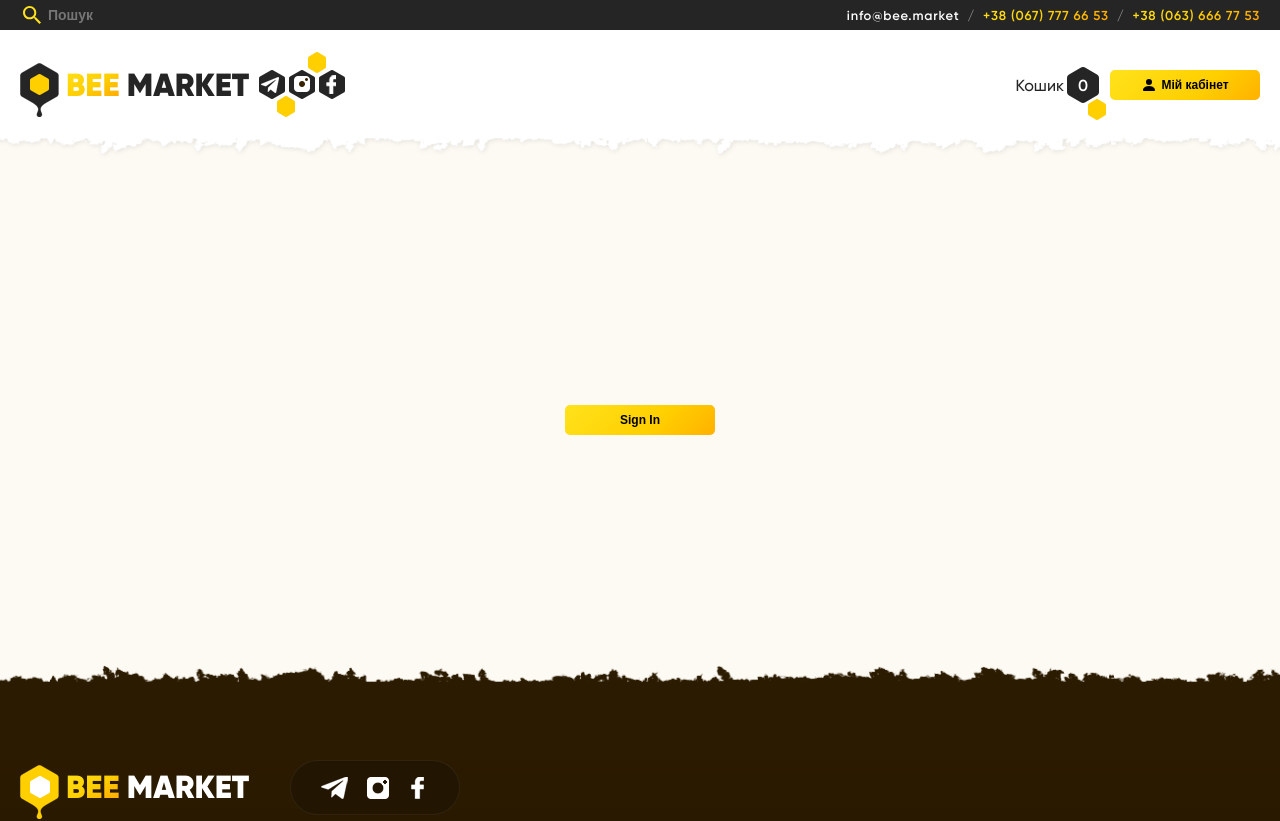
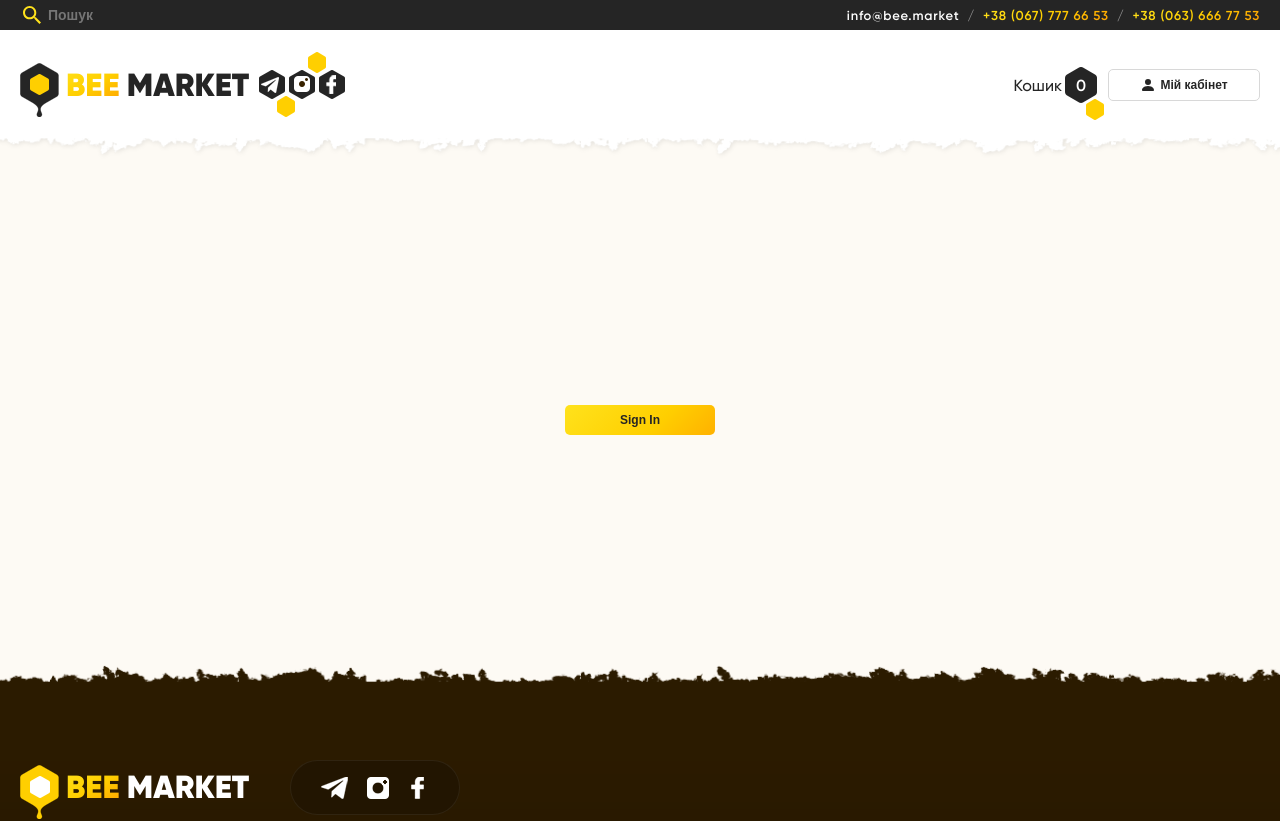
Before and after one commit to VakotUA/bee-market, a Next.js app: page /profile in a window 1280 px wide. Shown: the top 821 px of the page. Built offline with nearby package versions, Linux system fonts and the light colour scheme; no server answers.

Commit message:
button primary

```diff
--- a/components/Footer/index.tsx
+++ b/components/Footer/index.tsx
@@ -282,7 +282,7 @@ export function Contacts() {
 
       <a href="tel:+38(063)5028874">+38 (063) 502 88 74</a>
 
-      <Button className={style.Button}>ЗАМОВИТИ ДЗВІНОК</Button>
+      <Button className={style.Button} primary>ЗАМОВИТИ ДЗВІНОК</Button>
     </div>
   )
 }
--- a/components/Form/index.tsx
+++ b/components/Form/index.tsx
@@ -36,7 +36,9 @@ export default function Form() {
 
           <Link href="/blog">
             <a>
-              <Button className={style.Button}>НАШ БЛОГ</Button>
+              <Button className={style.Button} primary>
+                НАШ БЛОГ
+              </Button>
             </a>
           </Link>
         </div>
--- a/components/Media/index.tsx
+++ b/components/Media/index.tsx
@@ -85,7 +85,9 @@ export default function Media() {
 
             <Link href="/blog">
               <a>
-                <Button className={style.Button}>НАШ БЛОГ</Button>
+                <Button className={style.Button} primary>
+                  НАШ БЛОГ
+                </Button>
               </a>
             </Link>
           </div>
--- a/components/Slider/index.tsx
+++ b/components/Slider/index.tsx
@@ -74,7 +74,7 @@ export default function Slider() {
           <p>Знижки до 20%</p>
           <p>на всі групи лакофарбових матеріалів</p>
 
-          <Button className={style.Button}>
+          <Button className={style.Button} primary>
             <Link href="/discount">ОТРИМАТИ ЗНИЖКУ</Link>
           </Button>
         </div>
--- a/components/UI/Button/index.tsx
+++ b/components/UI/Button/index.tsx
@@ -7,12 +7,17 @@ export type Props = {
   type?: 'button' | 'submit' | 'reset'
   onClick?: (params: any) => void
   style?: React.CSSProperties
+  primary?: boolean
 }
 
 export function Button({ type = 'button', ...props }: Props) {
   return (
     <button
-      className={classNames(style.Button, props.className)}
+      className={classNames(
+        style.Button,
+        { [style.Primary]: props.primary },
+        props.className
+      )}
       type={type}
       onClick={props.onClick}
       style={props.style}
--- a/components/UI/Button/style.module.scss
+++ b/components/UI/Button/style.module.scss
@@ -3,14 +3,31 @@
 .Button {
   cursor: pointer;
 
-  color: black;
+  color: $darkColor;
   position: relative;
   z-index: 1;
 
   overflow: hidden;
   border-radius: 5px;
+  background: $lightColor;
+  border: 1px solid $lightenDarkColor;
 
   transition: color 0.3s, box-shadow 0.5s;
+
+  &:hover {
+    color: $darkColor;
+    box-shadow: 0 0 5px 0 $primaryColor3;
+
+    &::after {
+      transform: translateX(-50%);
+    }
+  }
+
+  font-size: 12px;
+  font-weight: 600;
+
+  &.Primary {
+    border: none;
 
     &::after {
       content: '';
@@ -32,16 +49,5 @@
 
       transition: transform 0.5s;
     }
-
-  &:hover {
-    color: $darkColor;
-    box-shadow: 0 0 5px 0 $primaryColor3;
-
-    &::after {
-      transform: translateX(-50%);
   }
 }
-
-  font-size: 12px;
-  font-weight: 600;
-}
--- a/components/UI/Cards/Product/index.tsx
+++ b/components/UI/Cards/Product/index.tsx
@@ -73,6 +73,7 @@ export function Card(props: Props) {
                     e.preventDefault()
                     // TODO: some logic
                   }}
+                  primary
                 >
                   В кошик
                 </Button>
--- a/pages/auth/signin/index.tsx
+++ b/pages/auth/signin/index.tsx
@@ -35,6 +35,7 @@ export default function SignIn({ providers }: Props) {
           <Button
             style={{ width: 150, height: 30 }}
             onClick={() => signIn(provider.id)}
+            primary
           >
             With {provider.name}
           </Button>
--- a/pages/catalog/[...product].tsx
+++ b/pages/catalog/[...product].tsx
@@ -29,7 +29,6 @@ const moc_product: { data: IProduct } = {
     name: 'ФАРБА-ГРУНТ УНІВЕРСАЛЬНА FARBEX 4.2КГ',
     price: 308,
     count: 10,
-    // image: ,
     reviews: [
       {
         id: '00124124',
@@ -179,6 +178,7 @@ export default function SigleProductPage() {
                     className={classNames(style.Button, {
                       [style.Disable]: !data?.data?.count,
                     })}
+                    primary
                   >
                     В кошик
                   </Button>
--- a/pages/profile/index.tsx
+++ b/pages/profile/index.tsx
@@ -22,14 +22,22 @@ export default function ProfilePage() {
             <Primary>{session?.user?.name}</Primary>
           </h1>
 
-          <Button style={{ width: 150, height: 30 }} onClick={() => signOut()}>
+          <Button
+            style={{ width: 150, height: 30 }}
+            onClick={() => signOut()}
+            primary
+          >
             Sign Out
           </Button>
         </>
       )}
 
       {!session && (
-        <Button style={{ width: 150, height: 30 }} onClick={() => signIn()}>
+        <Button
+          style={{ width: 150, height: 30 }}
+          onClick={() => signIn()}
+          primary
+        >
           Sign In
         </Button>
       )}
```
Lines whose indentation alone changed are shown as unchanged.
